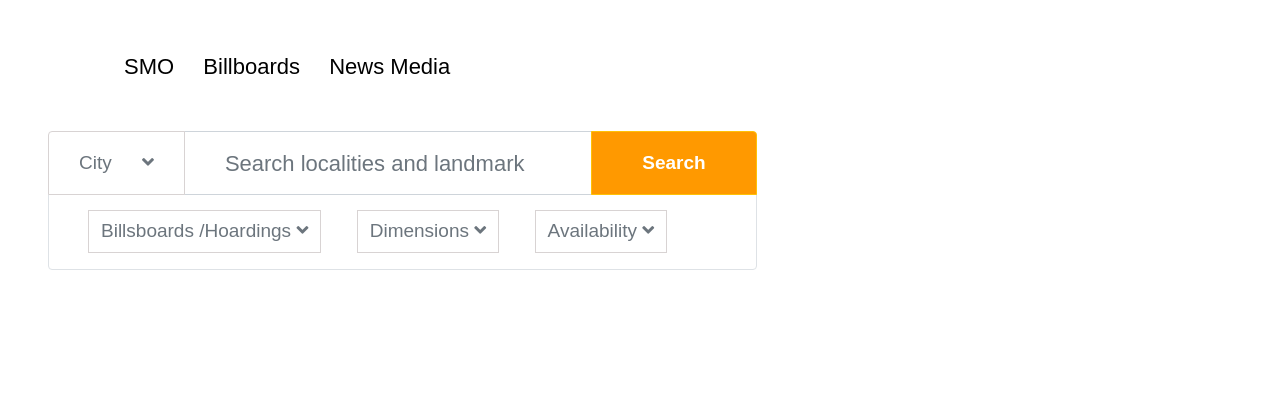
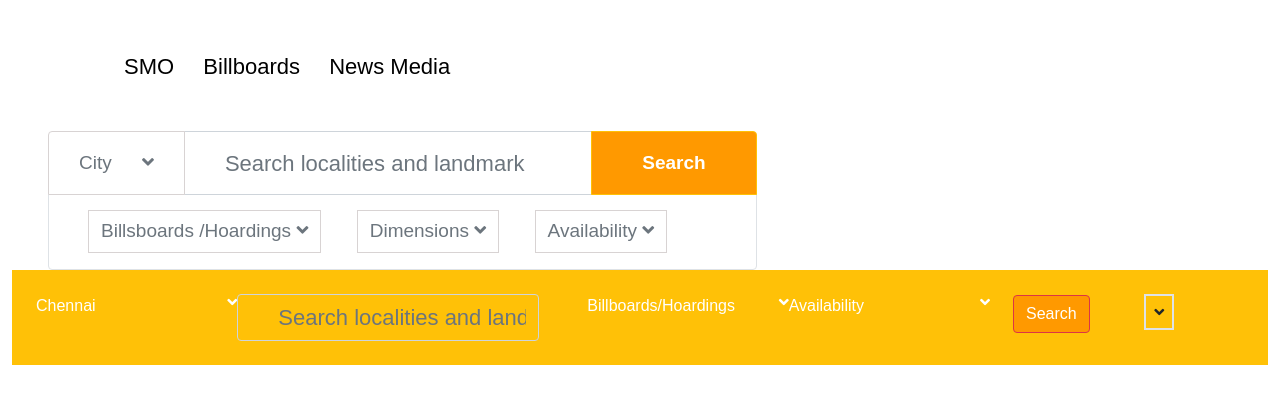
Before and after one commit to Amarnaath6579/New-28-01-22, a plain HTML site: page NEW/index.html in a window 1280 px wide. Shown: the part 96-500 px from the top of the page. Drawn offline with nearby package versions, Linux system fonts and the light colour scheme.

Commit message:
31/01/22 commit

```diff
--- a/NEW/index.html
+++ b/NEW/index.html
@@ -101,6 +101,17 @@
       </div>
     </div>
     <!-- bg-color close div -->
+    <div class="container-fluid bg-warning">
+      <div class="row">
+        <div class="container d-flex p-4">
+          <div class="col-md-2 aligns text-white">Chennai <i class="fas fa-angle-down float-end"></i></div>
+          <div class="col-md-3 me-5 "> <input type="text" class="form-control bg-transparent second text-white" placeholder="Search localities and landmarks"></div>
+          <div class="col-md-2 aligns text-white">Billboards/Hoardings<i class="fas fa-angle-down float-end"></i></div>
+          <div class="col-md-2 aligns text-white">Availability<i class="fas fa-angle-down float-end"></i></div>
+          <div class="col-md-2"><button class="btn btn-danger">Search</button> <i class="fas fa-angle-down border border-2 p-2"></i></div>
+        </div>
+      </div>
+    </div>
   </div>
 </body>
 </html>
```
